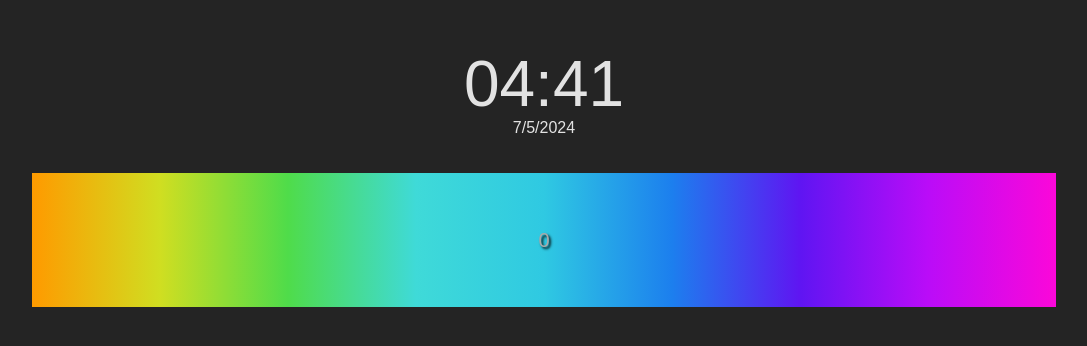
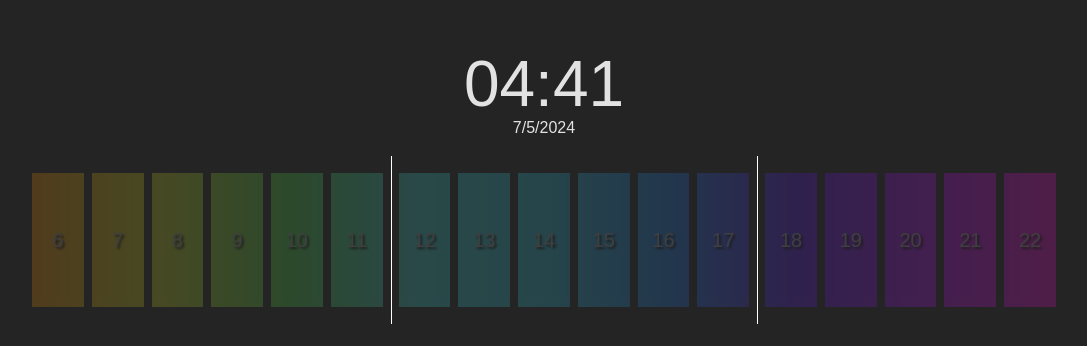
Before and after one commit to cheetachu/linear-clock, a React (Vite) app: page / in a window 1280 px wide. Shown: the part 212-558 px from the top of the page, without its empty margins (96-1183 px from the left). Built offline with nearby package versions, Linux system fonts and the light colour scheme.

Commit message:
Added more URL options. Added new features to README.

```diff
--- a/src/App.tsx
+++ b/src/App.tsx
@@ -19,11 +19,27 @@ function App() {
     const queryParams = new URLSearchParams(window.location.search);
     const startHour = parseInt(queryParams.get("startHour") ?? "");
     const endHour = parseInt(queryParams.get("endHour") ?? "");
+    const separators = queryParams
+        .getAll("separators[]")
+        .map((num) => {
+            return parseInt(num) % 24;
+        })
+        .filter((num) => !Number.isNaN(num));
+    const hideSeparators =
+        queryParams.get("hideSeparators")?.toLowerCase() === "true";
+    const hour12 = queryParams.get("hour12")?.toLowerCase() === "true";
 
     return (
         <div className="display-container">
-            <DigitalClock date={date} />
-            <LinearClock date={date} startHour={startHour} endHour={endHour} />
+            <DigitalClock date={date} hour12={hour12} />
+            <LinearClock
+                date={date}
+                startHour={startHour}
+                endHour={endHour}
+                separators={separators}
+                hideSeparators={hideSeparators}
+                hour12={hour12}
+            />
         </div>
     );
 }
--- a/src/DigitalClock.tsx
+++ b/src/DigitalClock.tsx
@@ -1,17 +1,21 @@
 interface IDigitalClock {
     date: Date;
+    hour12?: boolean;
 }
 
-function DigitalClock({ date }: IDigitalClock) {
-    const hour = ("0" + date.getHours()).slice(-2);
-    const min = ("0" + date.getMinutes()).slice(-2);
+function DigitalClock({ date, hour12 }: IDigitalClock) {
+    const locale = navigator.languages[0] ?? "en-US";
 
     return (
         <div className="digital-container">
             <div className="digitalClock">
-                {hour}:{min}
+                {date.toLocaleString(locale, {
+                    hour: "numeric",
+                    minute: "numeric",
+                    hour12: hour12,
+                })}
             </div>
-            <div className="calendarDate"> {date.toLocaleDateString()}</div>
+            <div className="calendarDate">{date.toLocaleDateString()}</div>
         </div>
     );
 }
--- a/src/LinearClock.tsx
+++ b/src/LinearClock.tsx
@@ -1,14 +1,46 @@
 import { Fragment } from "react/jsx-runtime";
 
 interface ILinearClock {
+    /** Date to show. */
     date: Date;
+
+    /** First hour to show. (Can wrap across days).*/
     startHour?: number;
+
+    /** Last hour to show. (Can wrap across days).*/
     endHour?: number;
+
+    /** Separators appear after specified hours. */
+    separators?: number[];
+
+    /** Should separators be hidden? */
+    hideSeparators?: boolean;
+
+    /** If true, use 12-hour clock. */
+    hour12?: boolean;
 }
 
-function LinearClock({ date, startHour, endHour }: ILinearClock) {
-    const separators = [5, 11, 17];
+function LinearClock({
+    date,
+    startHour,
+    endHour,
+    separators,
+    hideSeparators,
+    hour12,
+}: ILinearClock) {
+    // Validate and defaults as needed
+    if (hideSeparators) {
+        separators = [];
+    } else if (!separators || separators.length === 0) {
+        separators = [11, 17];
+    }
 
+    if (!startHour) {
+        startHour = 6;
+    }
+    if (!endHour) {
+        endHour = 22;
+    }
     startHour = _getValidHour(startHour);
     endHour = _getValidHour(endHour);
 
@@ -19,6 +51,7 @@ function LinearClock({ date, startHour, endHour }: ILinearClock) {
     }
     hours.push(endHour);
 
+    // Create boxes
     const timeBoxes = hours.map((hour) => {
         let hourClass = "";
         if (date.getHours() === hour) {
```
Also changed, not shown: 1 other file (tests, documents, lock files or other folders).
